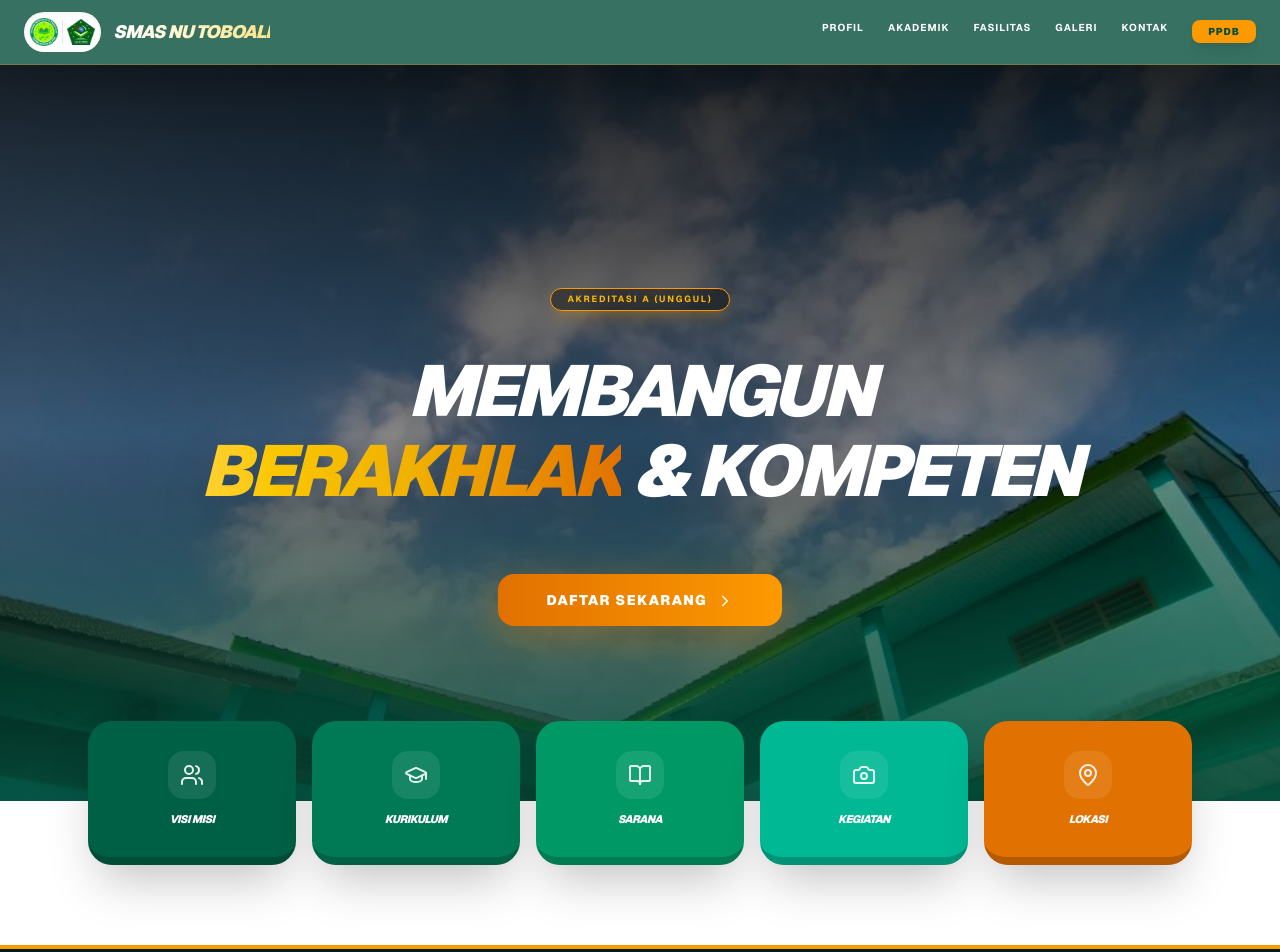
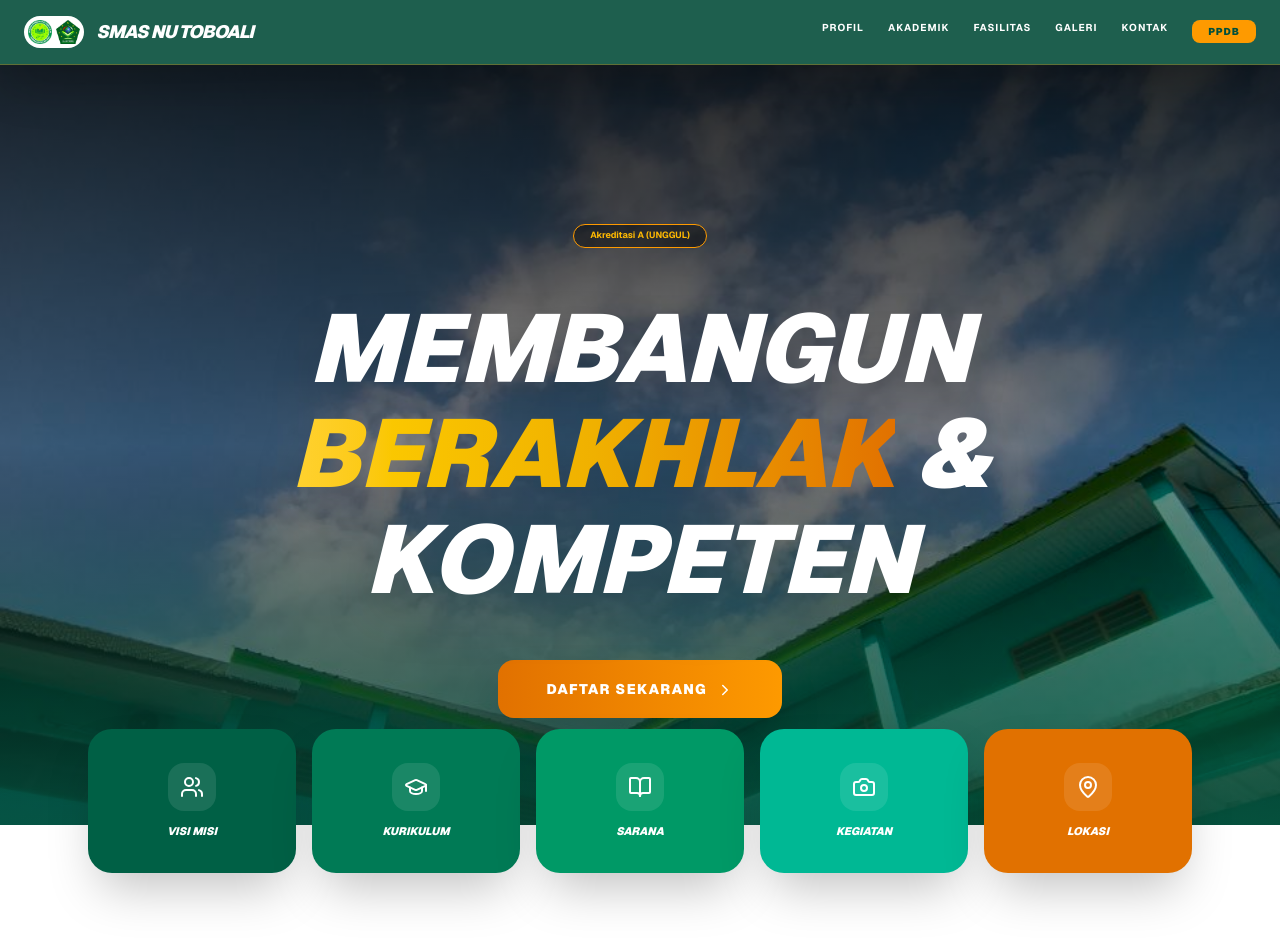
Before and after one commit to dapamutakkin44-dev/smas-nu-toboali, a Next.js app: page / in a window 1280 px wide. Shown: the top 952 px of the page. Built offline with nearby package versions, Linux system fonts and the light colour scheme.

Commit message:
Update final layout presisi

```diff
--- a/src/app/page.tsx
+++ b/src/app/page.tsx
@@ -17,78 +17,70 @@ export default function HomePage() {
   return (
     <main className="min-h-screen bg-white font-sans overflow-x-hidden text-slate-900">
 
-      {/* 1. NAVBAR GLASSMORPHISM - Tetap di Atas */}
-      <nav className="bg-[#064E3B]/80 backdrop-blur-lg text-white py-3 shadow-2xl sticky top-0 z-[100] border-b border-amber-500/30 transition-all duration-300">
+      {/* 1. NAVBAR - JARAK AMAN */}
+      <nav className="bg-[#064E3B]/90 backdrop-blur-lg text-white py-4 shadow-2xl sticky top-0 z-[100] border-b border-amber-500/30">
         <div className="container mx-auto flex justify-between items-center px-6">
-          <motion.div initial={{ opacity: 0, x: -20 }} animate={{ opacity: 1, x: 0 }} className="flex items-center gap-3">
-            <div className="flex gap-1 bg-white p-1.5 rounded-full shadow-inner">
-              <Image src="/logo-yayasan.png" alt="Logo Yayasan" width={28} height={28} className="object-contain" />
-              <div className="w-[1px] h-6 bg-slate-200 self-center"></div>
-              <Image src="/logo-sma.png" alt="Logo SMA" width={28} height={28} className="object-contain" />
+          <div className="flex items-center gap-3">
+            <div className="flex gap-1 bg-white p-1 rounded-full">
+              <Image src="/logo-yayasan.png" alt="Logo" width={24} height={24} />
+              <Image src="/logo-sma.png" alt="Logo" width={24} height={24} />
             </div>
-            <h1 className="text-sm md:text-lg font-black tracking-tighter uppercase italic bg-gradient-to-r from-white to-amber-200 bg-clip-text text-transparent">
+            <h1 className="text-sm md:text-lg font-black tracking-tighter uppercase italic">
               SMAS NU TOBOALI
             </h1>
-          </motion.div>
-
+          </div>
           <div className="hidden md:flex space-x-6 text-[10px] font-bold uppercase tracking-widest">
             {['Profil', 'Akademik', 'Fasilitas', 'Galeri', 'Kontak'].map((item) => (
-              <Link key={item} href={`/${item.toLowerCase()}`} className="text-white hover:text-amber-400 no-underline transition-all hover:scale-110">
+              <Link key={item} href={`/${item.toLowerCase()}`} className="text-white hover:text-amber-400 no-underline">
                 {item}
               </Link>
             ))}
-            <Link href="/ppdb" className="bg-amber-500 text-[#064E3B] px-4 py-1 rounded-lg font-black no-underline hover:bg-white transition-all shadow-lg hover:shadow-amber-500/50">PPDB</Link>
+            <Link href="/ppdb" className="bg-amber-500 text-emerald-900 px-4 py-1 rounded-lg font-black no-underline">PPDB</Link>
           </div>
         </div>
       </nav>
 
-      {/* 2. HERO SECTION - POSISI PRESISI AGAR TIDAK NABRAK */}
-      <section className="relative h-[92vh] flex items-center justify-center text-white text-center pt-24 pb-12">
+      {/* 2. HERO SECTION - TULISAN TURUN & TOMBOL TURUN */}
+      <section className="relative h-[95vh] flex items-center justify-center text-white text-center pt-32 pb-24">
         <div className="absolute inset-0 z-0">
           <Image src="/gedung-sekolah.jpg" alt="Gedung" fill priority className="object-cover" />
           <div className="absolute inset-0 bg-gradient-to-b from-black/80 via-black/40 to-[#064E3B]/90"></div>
         </div>
 
-        <motion.div initial={{ opacity: 0, y: 30 }} animate={{ opacity: 1, y: 0 }} transition={{ duration: 1 }} className="relative z-10 px-6 max-w-5xl flex flex-col items-center">
-          <motion.div
-            initial={{ scale: 0.8 }}
-            animate={{ scale: 1 }}
-            className="inline-block px-4 py-1 border border-amber-500 text-amber-400 rounded-full text-[9px] font-bold uppercase tracking-[0.2em] mb-10 bg-black/40 backdrop-blur-sm shadow-lg shadow-amber-500/20"
-          >
+        <div className="relative z-10 px-6 max-w-5xl">
+          <div className="inline-block px-4 py-1 border border-amber-500 text-amber-400 rounded-full text-[9px] font-bold mb-12 bg-black/40">
             Akreditasi A (UNGGUL)
-          </motion.div>
+          </div>
 
-          <h2 className="text-5xl md:text-7xl font-black mb-10 leading-[1.1] uppercase tracking-tighter italic drop-shadow-2xl">
+          <h2 className="text-5xl md:text-8xl font-black mb-12 leading-[1.1] uppercase italic drop-shadow-2xl">
             Membangun <br/>
             <span className="text-transparent bg-clip-text bg-gradient-to-r from-amber-300 via-yellow-500 to-amber-600">
               Berakhlak
             </span> <br className="md:hidden" /> & Kompeten
           </h2>
 
-          <motion.div whileHover={{ scale: 1.05 }} whileTap={{ scale: 0.95 }} className="mt-6">
-            <Link href="/ppdb" className="inline-block bg-gradient-to-r from-amber-600 to-amber-500 text-white px-12 py-4 rounded-2xl font-black text-sm hover:from-amber-500 hover:to-amber-400 transition-all no-underline uppercase tracking-widest shadow-[0_10px_40px_rgba(217,119,6,0.4)] border-none">
+          <div className="mt-16">
+            <Link href="/ppdb" className="bg-gradient-to-r from-amber-600 to-amber-500 text-white px-12 py-5 rounded-2xl font-black text-sm no-underline uppercase tracking-widest shadow-2xl">
               Daftar Sekarang <ChevronRight className="inline ml-1" size={18} />
             </Link>
-          </motion.div>
-        </motion.div>
+          </div>
+        </div>
       </section>
 
-      {/* 3. MENU CEPAT - MEPET DENGAN HERO */}
-      <section className="relative z-20 -mt-20 max-w-6xl mx-auto px-6">
+      {/* 3. MENU CEPAT - MEPET KE ATAS */}
+      <section className="relative z-20 -mt-24 max-w-6xl mx-auto px-6">
         <div className="grid grid-cols-2 md:grid-cols-5 gap-4">
           {[
-            { n: "Visi Misi", h: "/profil", c: "bg-emerald-800", i: <Users size={24}/> },
-            { n: "Kurikulum", h: "/akademik", c: "bg-emerald-700", i: <GraduationCap size={24}/> },
-            { n: "Sarana", h: "/fasilitas", c: "bg-emerald-600", i: <BookOpen size={24}/> },
-            { n: "Kegiatan", h: "/galeri", c: "bg-[#00b894]", i: <Camera size={24}/> },
-            { n: "Lokasi", h: "/kontak", c: "bg-amber-600", i: <MapPin size={24}/> },
-          ].map((m, idx) => (
-            <motion.div key={m.n} initial={{ opacity: 0, y: 20 }} animate={{ opacity: 1, y: 0 }} transition={{ delay: idx * 0.1 }}>
-              <Link href={m.h} className={`${m.c} flex flex-col items-center justify-center p-6 rounded-3xl text-white shadow-2xl no-underline hover:-translate-y-3 hover:rotate-2 transition-all duration-300 border-b-8 border-black/20 group h-36`}>
-                <div className="mb-3 opacity-90 group-hover:scale-125 transition-transform duration-300 bg-white/10 p-3 rounded-2xl">{m.i}</div>
-                <span className="font-black uppercase tracking-tighter text-[11px] italic">{m.n}</span>
-              </Link>
-            </motion.div>
+            { n: "Visi Misi", h: "/profil", c: "bg-emerald-800", i: <Users/> },
+            { n: "Kurikulum", h: "/akademik", c: "bg-emerald-700", i: <GraduationCap/> },
+            { n: "Sarana", h: "/fasilitas", c: "bg-emerald-600", i: <BookOpen/> },
+            { n: "Kegiatan", h: "/galeri", c: "bg-[#00b894]", i: <Camera/> },
+            { n: "Lokasi", h: "/kontak", c: "bg-amber-600", i: <MapPin/> },
+          ].map((m) => (
+            <Link key={m.n} href={m.h} className={`${m.c} flex flex-col items-center justify-center p-6 rounded-3xl text-white shadow-2xl no-underline h-36`}>
+              <div className="mb-3 bg-white/10 p-3 rounded-2xl">{m.i}</div>
+              <span className="font-black uppercase text-[11px] italic">{m.n}</span>
+            </Link>
           ))}
         </div>
       </section>
@@ -96,12 +88,10 @@ export default function HomePage() {
       {/* FOOTER */}
       <footer className="bg-[#011f18] py-16 text-center border-t-4 border-amber-500 text-white mt-20">
         <div className="flex justify-center gap-6 mb-8 items-center">
-          <Image src="/logo-yayasan.png" alt="Logo Yayasan" width={50} height={50} className="object-contain" />
-          <div className="w-[1px] h-10 bg-white/20"></div>
-          <Image src="/logo-sma.png" alt="Logo SMA" width={50} height={50} className="object-contain" />
+          <Image src="/logo-yayasan.png" alt="Logo" width={50} height={50} />
+          <Image src="/logo-sma.png" alt="Logo" width={50} height={50} />
         </div>
         <p className="font-black tracking-[0.3em] uppercase text-sm mb-2">© 2026 SMAS NU TOBOALI</p>
-        <p className="text-[10px] uppercase tracking-widest text-white/50">Di bawah naungan Yayasan Pendidikan Fathmah Alwi</p>
       </footer>
     </main>
   );
```
